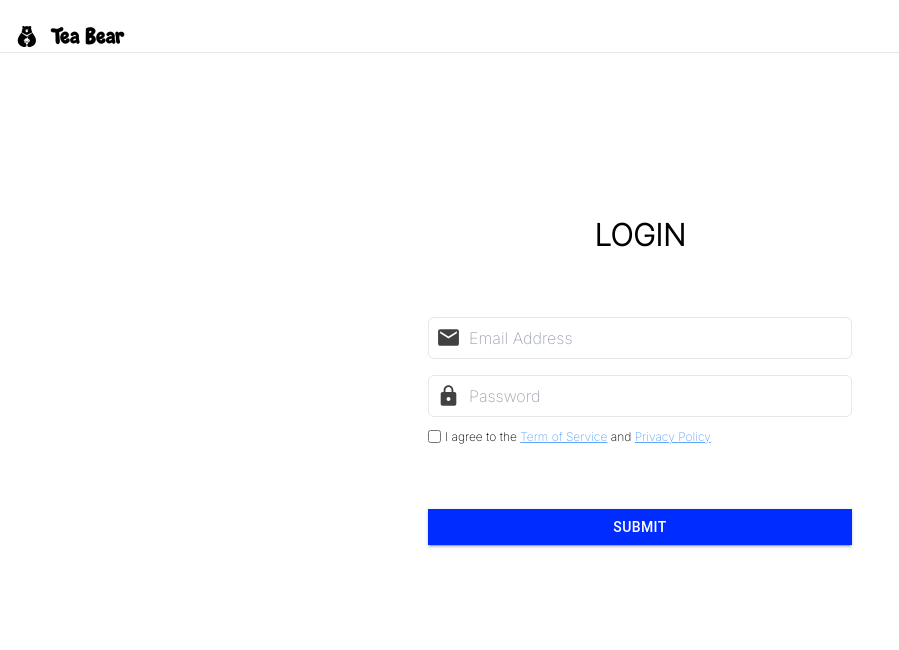
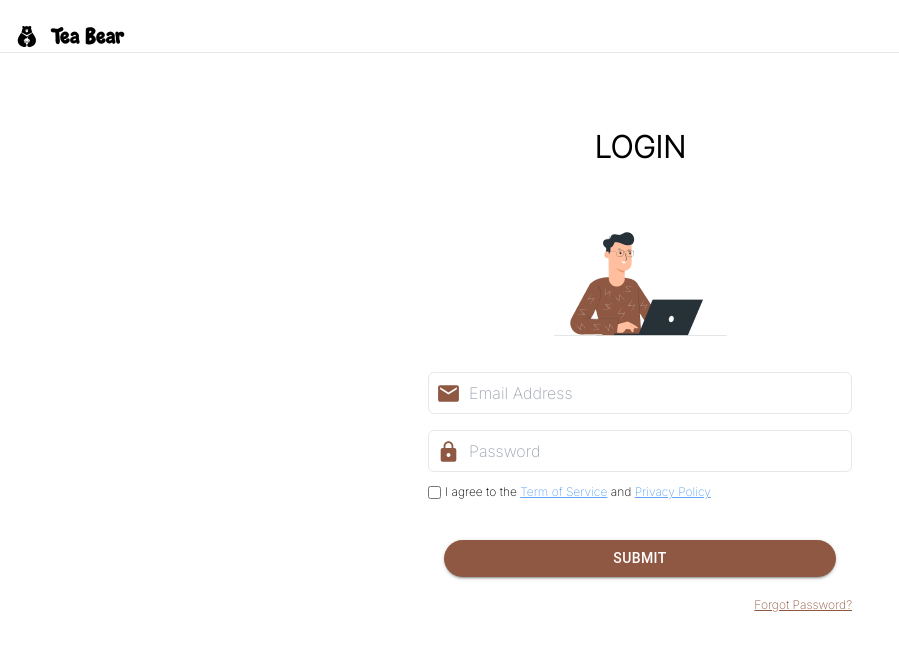
Before and after one commit to Himmu5/Menarva, a React (Vite) app: page /signin in a window 1280 px wide. Shown: the top 650 px of the page, without its empty margins (0-899 px from the left). Built offline with nearby package versions, Linux system fonts and the light colour scheme.

Commit message:
Login Form UI update

```diff
--- a/package.json
+++ b/package.json
@@ -13,7 +13,7 @@
     "@emotion/react": "^11.11.1",
     "@emotion/styled": "^11.11.0",
     "@mui/icons-material": "^5.14.8",
-    "@mui/material": "^5.14.8",
+    "@mui/material": "^5.14.15",
     "axios": "^1.5.0",
     "file-saver": "^2.0.5",
     "formik": "^2.4.5",
--- a/public/index.tsx
+++ b/public/index.tsx
@@ -1,3 +1,4 @@
 import Logo from  "./signin/logo.png";
+import FormImage from './signin/FormImage.png'
 
-export { Logo }
+export { Logo , FormImage }
--- a/src/Components/SignIn/SignIn.tsx
+++ b/src/Components/SignIn/SignIn.tsx
@@ -6,20 +6,37 @@ import { Button } from '@mui/material'
 import { withAlert, withUser } from '../../HOC/withProvider'
 import { FormikBag, FormikProps, withFormik } from 'formik'
 import { AlertType } from '../../Typings/Alert'
+import { FormImage } from '../../../public'
+
 type P = {
     AuthUser: (values: { username: string, password: string }) => void;
-    setAlert : (a:AlertType)=>void;
+    setAlert: (a: AlertType) => void;
 } & FormikProps<FormValues>
+
+// const useStyles : any
+// = makeStyles(() => ({
+//     customButton: {
+//         backgroundColor: '#8F5843',
+//         color: 'white',
+//         '&:hover': {
+//             backgroundColor: '#8F5843', // Darker color on hover
+//         },
+//     },
+// }));
+
+
 
 const SignIn: FC<P> = ({ values, handleChange, handleSubmit }) => {
     console.log("values ", values);
 
+
     return <div className="min-h-[80vh] flex items-center justify-center ">
-        <div className="w-full p-3 text-center max-w-md mx-auto ">
-            <h1 className="font-extrabold text-3xl mb-16"> LOGIN</h1>
+        <div className="w-full p-3 text-center max-w-md mx-auto flex flex-col items-center ">
+            <h1 className="font-extrabold text-3xl "> LOGIN</h1>
+            <img src={FormImage} alt='Form Image' />
             <form className=" flex flex-col w-full" onSubmit={handleSubmit}>
 
-                <div className="flex flex-col space-y-4 mb-3 text-[#414141] w-full">
+                <div className="flex flex-col space-y-4 mb-3 text-primary w-full">
                     <div className=" relative flex items-center  w-full">
                         <MdEmail size={25} className="absolute left-2 " />
                         <Input className="w-full" name={'username'} value={values.username} onChange={handleChange} placeholder="Email Address" />
@@ -30,12 +47,18 @@ const SignIn: FC<P> = ({ values, handleChange, handleSubmit }) => {
                     </div>
                 </div>
 
-                <div className="flex gap-1 items-center text-xs mb-16">
+                <div className="flex gap-1 items-center text-xs mb-10">
                     <input id="term" name='checkbox' type="checkbox" value={values.checkbox} onChange={handleChange} />
                     <label htmlFor="term" >I agree to the <span className="text-blue-400 underline">Term of Service</span> and <span className="text-blue-400 underline"> Privacy Policy</span></label>
                 </div>
+                <div className='px-4 flex flex-col '>
+                    <Button variant="contained" color='primary' type='submit' children="Submit" className={"mt-16 "} sx={{ backgroundColor : "#8F5843" , borderRadius : 15 }} />
+                </div>
 
-                <Button variant="contained" type='submit' children="Submit" sx={{ borderRadius: 0, backgroundColor: "#002CFF" }} className="mt-16 " />
+                <div className='flex justify-between items-center my-5'>
+                    <p></p>
+                    <p className='text-xs text-primary underline'>Forgot Password?</p>
+                </div>
 
             </form>
         </div>
@@ -54,8 +77,8 @@ function submit(values: FormValues, bag: FormikBag<P, FormValues>) {
     if (values.checkbox) {
         console.log(values, "  ", bag);
         bag.props.AuthUser(values);
-    }else{
-        bag.props.setAlert({ type : "error" , message : "Please accept term and conditions"  })
+    } else {
+        bag.props.setAlert({ type: "error", message: "Please accept term and conditions" })
     }
 
 }
--- a/tailwind.config.js
+++ b/tailwind.config.js
@@ -7,7 +7,7 @@ export default {
   theme: {
     extend: {
       colors : {
-        primary : '#002CFF'
+        primary : '#8F5843'
       },
       fontFamily : {
         "Inter" : ['Inter', "sans-serif"]
```
Also changed, not shown: public/signin/FormImage.png (added), 1 other file (tests, documents, lock files or other folders).
